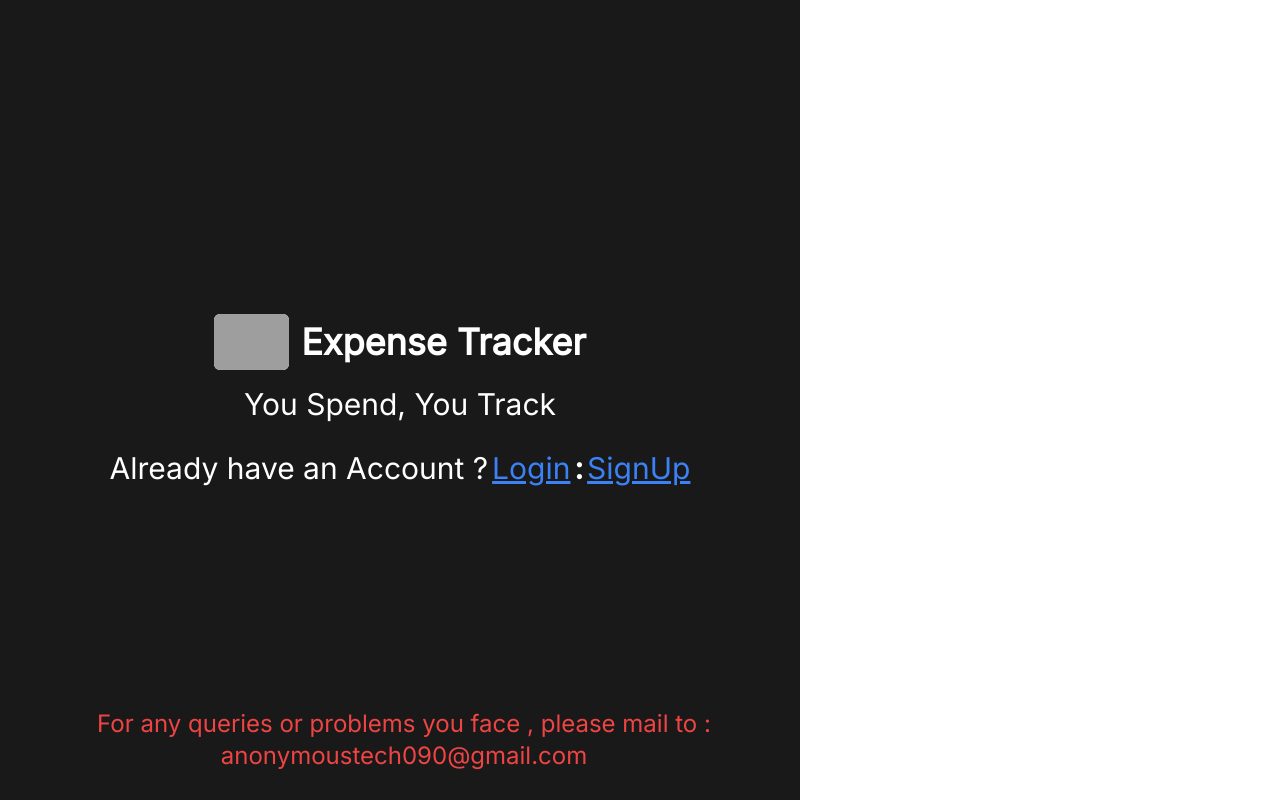
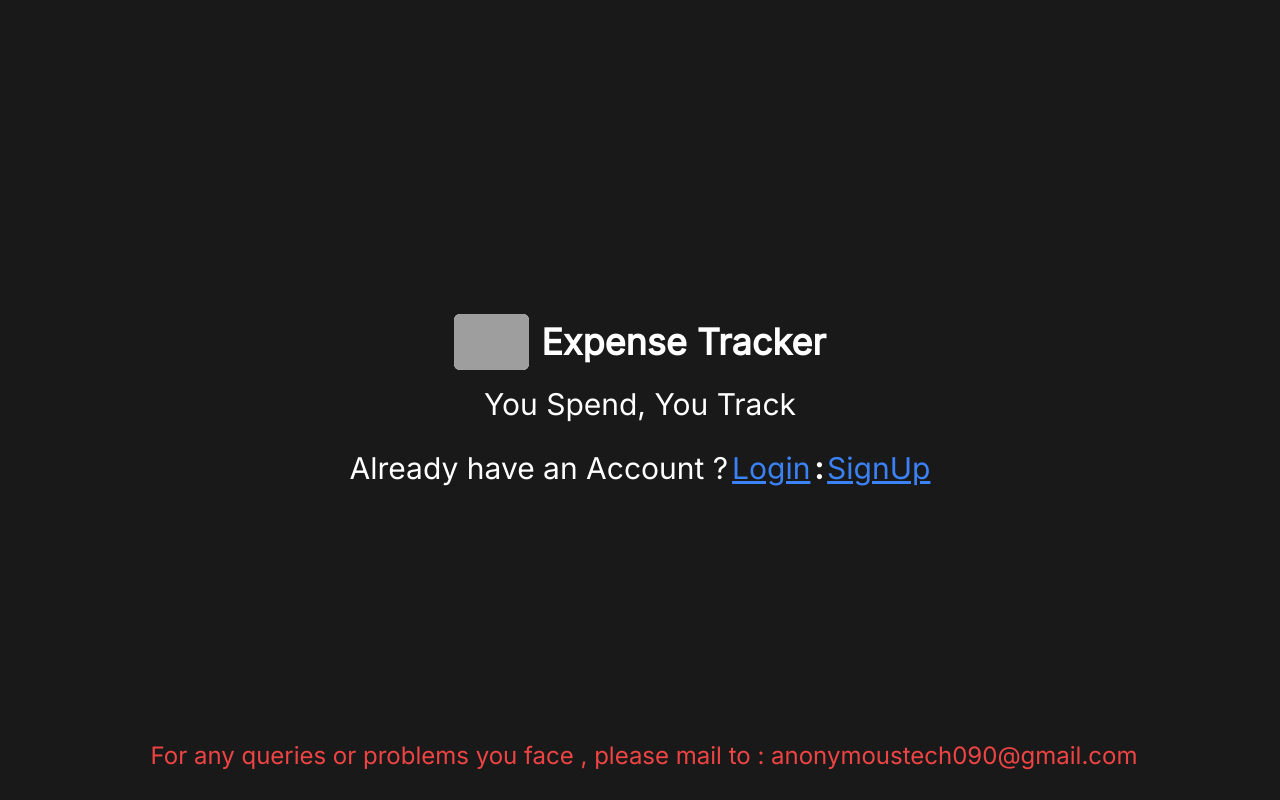
Before and after one commit to Sanjay0710Dec/expense-tracker-frontend, a React (Vite) app: page / in a window 1280 px wide. Built offline with nearby package versions, Linux system fonts and the light colour scheme; grey boxes are pictures that could not be loaded.

Commit message:
removed body width from index.css

```diff
--- a/src/index.css
+++ b/src/index.css
@@ -9,7 +9,7 @@
 }
 body{
     min-height: 100vh;
-    width: 100vh;
+
 }
 
 .inter-font {
```
